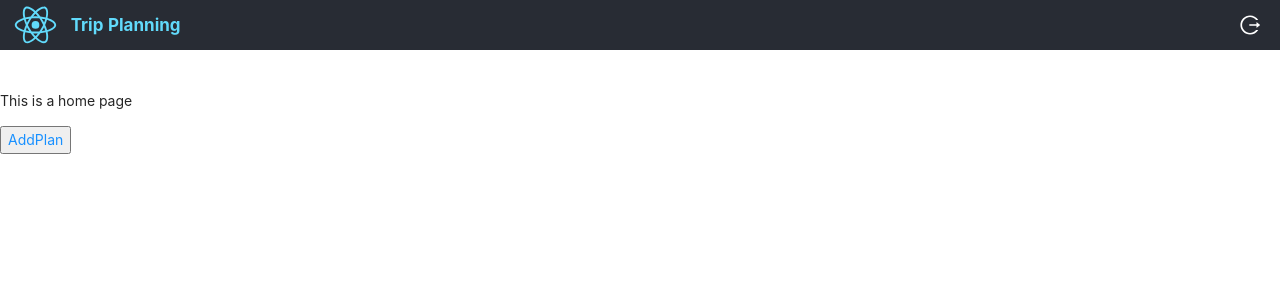
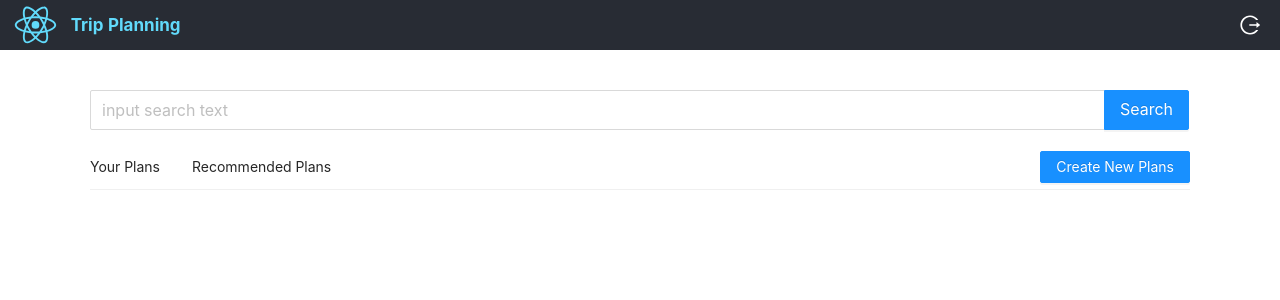
Before and after one commit to lqhu2020/TripPlanningFrontend, a React (Create React App) app: page / in a window 1280 px wide. Both pictures are taken after a click on the button "Log in". Shown: the top 300 px of the page. Built offline with nearby package versions, Linux system fonts and the light colour scheme.

Commit message:
update gitignore, home search bar, display plans and create plans

```diff
--- /dev/null
+++ b/src/components/CreatePlanButton.js
@@ -0,0 +1,20 @@
+import React, { Component, createRef } from "react";
+import { Modal, Button, message } from "antd";
+import { Link } from "react-router-dom";
+
+function CreatePlanButton(props) {
+    const routeChange = () => {
+
+    }
+
+    return (
+        <div>
+            <Link to="/AddPlan">
+                <Button type="primary" onClick={routeChange}>
+                    Create New Plans
+                </Button>
+            </Link>
+        </div>
+    )
+}
+export default CreatePlanButton
--- a/src/components/Home.js
+++ b/src/components/Home.js
@@ -1,19 +1,61 @@
-import React from "react";
+import React, { useState, useEffect } from "react";
 import { Link } from 'react-router-dom';
+import { Tabs, message, Row, Col, Button } from "antd";
 
+import SearchBar from "./SearchBar";
+import CreatePlanButton from "./CreatePlanButton";
 
-function Home(){
+const { TabPane } = Tabs;
 
-    return (
-        <div>
-          <p>This is a home page</p>
-          <Link to="/AddPlan"><button>
-              AddPlan
-            </button>
-          </Link>
+function Home(props){
+  const [plans, setPlans] = useState([]);
+  const [activeTab, setActiveTab] = useState("Your plans");
+  const handleSearch = (option) => {
 
-        </div>
-      );
+  };
+
+  const fetchPlans = (option) => {
+    const { type, keyword } = option;
+    let url = "";
+  };
+
+  const renderPlans = (type) => {
+    if (!plans || plans.length === 0) {
+      return <div>No data!</div>;
+    }
+  }
+
+  const showPlans = (type) => {
+    console.log("type -> ", type);
+    setActiveTab(type);
+
+    // setTimeout(() => {
+    //   setSearchOption({ type: SEARCH_KEY.all, keyword: "" });
+    // }, 3000);
+  };
+
+  const operations = <CreatePlanButton onShowPost={showPlans} />;
+
+  return (
+    <div className="home">
+      <SearchBar handleSearch={handleSearch} />
+      <div className="display">
+      <Tabs
+          onChange={(key) => setActiveTab(key)}
+          defaultActiveKey="your_plans"
+          activeKey={activeTab}
+          tabBarExtraContent={operations}
+        >
+          <TabPane tab="Your Plans" key="your_plans">
+            {renderPlans("your_plans")}
+          </TabPane>
+          <TabPane tab="Recommended Plans" key="recommended_plans">
+            {renderPlans("recommended_plans")}
+          </TabPane>
+        </Tabs>
+      </div>
+    </div>
+  );
 }
 
-export default Home
+export default Home;
--- /dev/null
+++ b/src/components/SearchBar.js
@@ -0,0 +1,30 @@
+import React, { useState } from "react";
+import { Input } from "antd";
+
+const { Search } = Input;
+
+function SearchBar(props) {
+    const [error, setError] = useState("");
+
+    const handleSearch = (value) => {
+        if (value === "") {
+            setError("Please input your seach keyword!");
+            return;
+        }
+        setError("");
+    }
+
+    return (
+        <div>
+            <Search
+                placeholder="input search text"
+                enterButton="Search"
+                size="large"
+                onSearch={handleSearch}
+            />
+            <p className="error-msg"></p>
+        </div>
+    )
+}
+
+export default SearchBar;
--- /dev/null
+++ b/src/styles/SearchBar.css
@@ -0,0 +1,14 @@
+.search-bar {
+    width: 500px;
+    margin: 0 auto;
+ }
+
+ .search-type-group {
+    margin-top: 6px;
+ }
+
+ .error-msg {
+    height: 22px;
+    color: #ff4d4f;
+    margin: 0;
+ }
```
